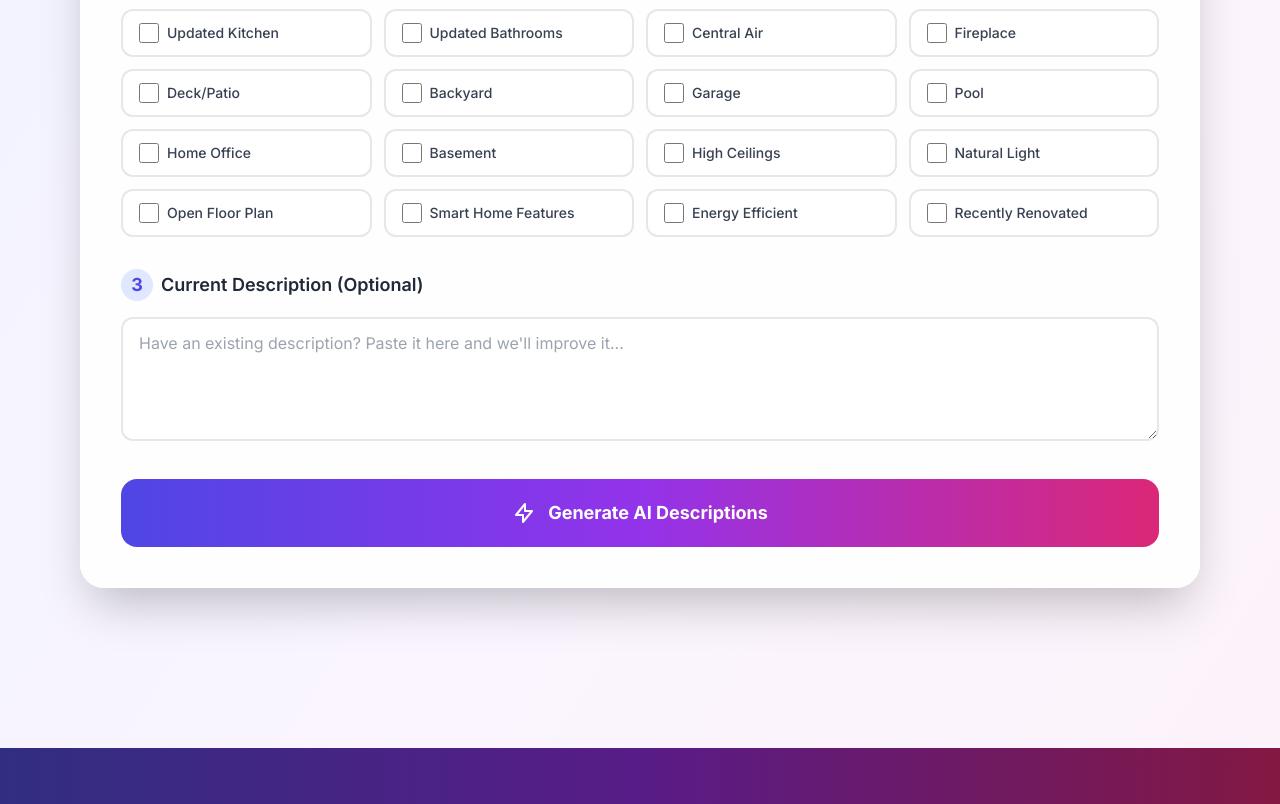
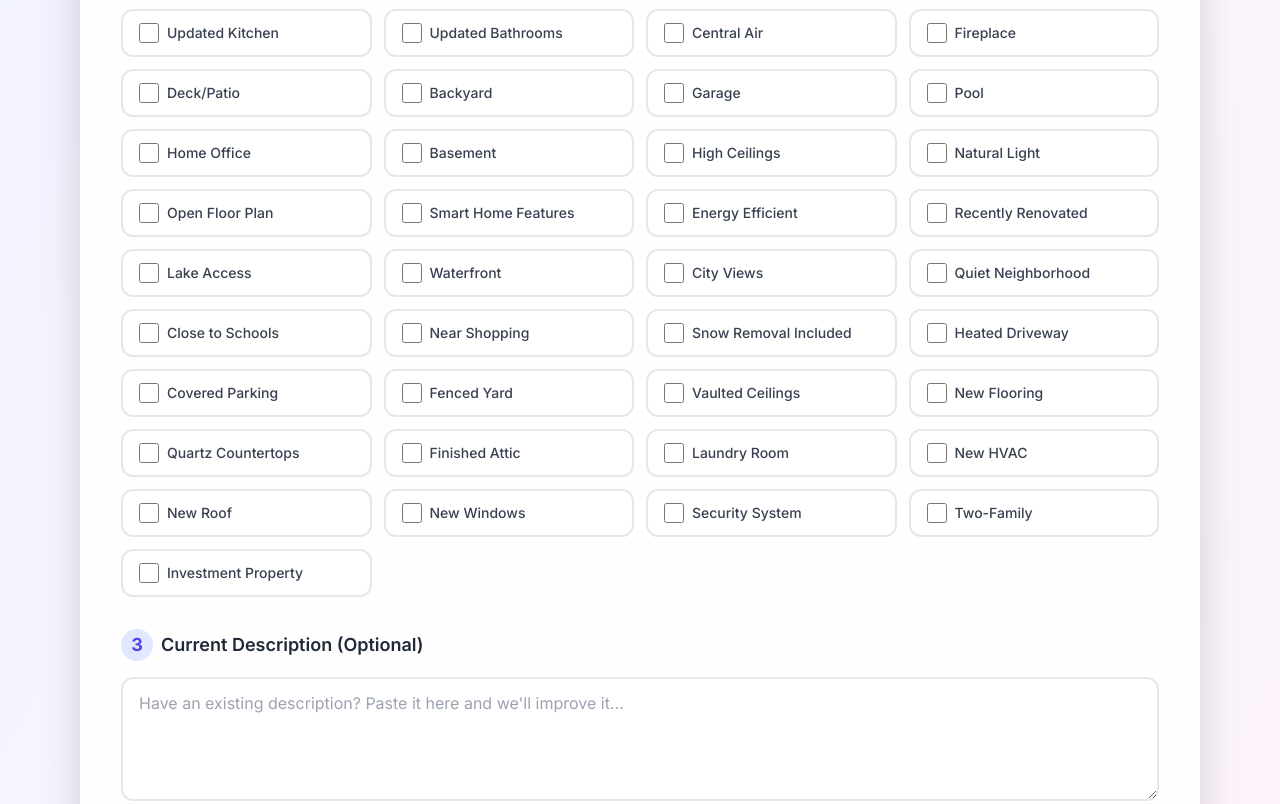
Before and after one commit to micrabot/writebetterlistings, a plain HTML site: page index.html in a window 1280 px wide. Shown: the part 760-1564 px from the top of the page. Drawn offline with nearby package versions, Linux system fonts and the light colour scheme.

Commit message:
Update index.html

```diff
--- a/index.html
+++ b/index.html
@@ -213,11 +213,17 @@
     <script>
         const features = [
             'Hardwood Floors', 'Granite Countertops', 'Stainless Steel Appliances',
-            'Walk-in Closet', 'Updated Kitchen', 'Updated Bathrooms',
-            'Central Air', 'Fireplace', 'Deck/Patio', 'Backyard',
-            'Garage', 'Pool', 'Home Office', 'Basement',
-            'High Ceilings', 'Natural Light', 'Open Floor Plan',
-            'Smart Home Features', 'Energy Efficient', 'Recently Renovated'
+    'Walk-in Closet', 'Updated Kitchen', 'Updated Bathrooms',
+    'Central Air', 'Fireplace', 'Deck/Patio', 'Backyard',
+    'Garage', 'Pool', 'Home Office', 'Basement',
+    'High Ceilings', 'Natural Light', 'Open Floor Plan',
+    'Smart Home Features', 'Energy Efficient', 'Recently Renovated',
+    'Lake Access', 'Waterfront', 'City Views', 'Quiet Neighborhood',
+    'Close to Schools', 'Near Shopping', 'Snow Removal Included',
+    'Heated Driveway', 'Covered Parking', 'Fenced Yard',
+    'Vaulted Ceilings', 'New Flooring', 'Quartz Countertops',
+    'Finished Attic', 'Laundry Room', 'New HVAC', 'New Roof',
+    'New Windows', 'Security System', 'Two-Family', 'Investment Property'
         ];
 
         const selectedFeatures = new Set();
```
